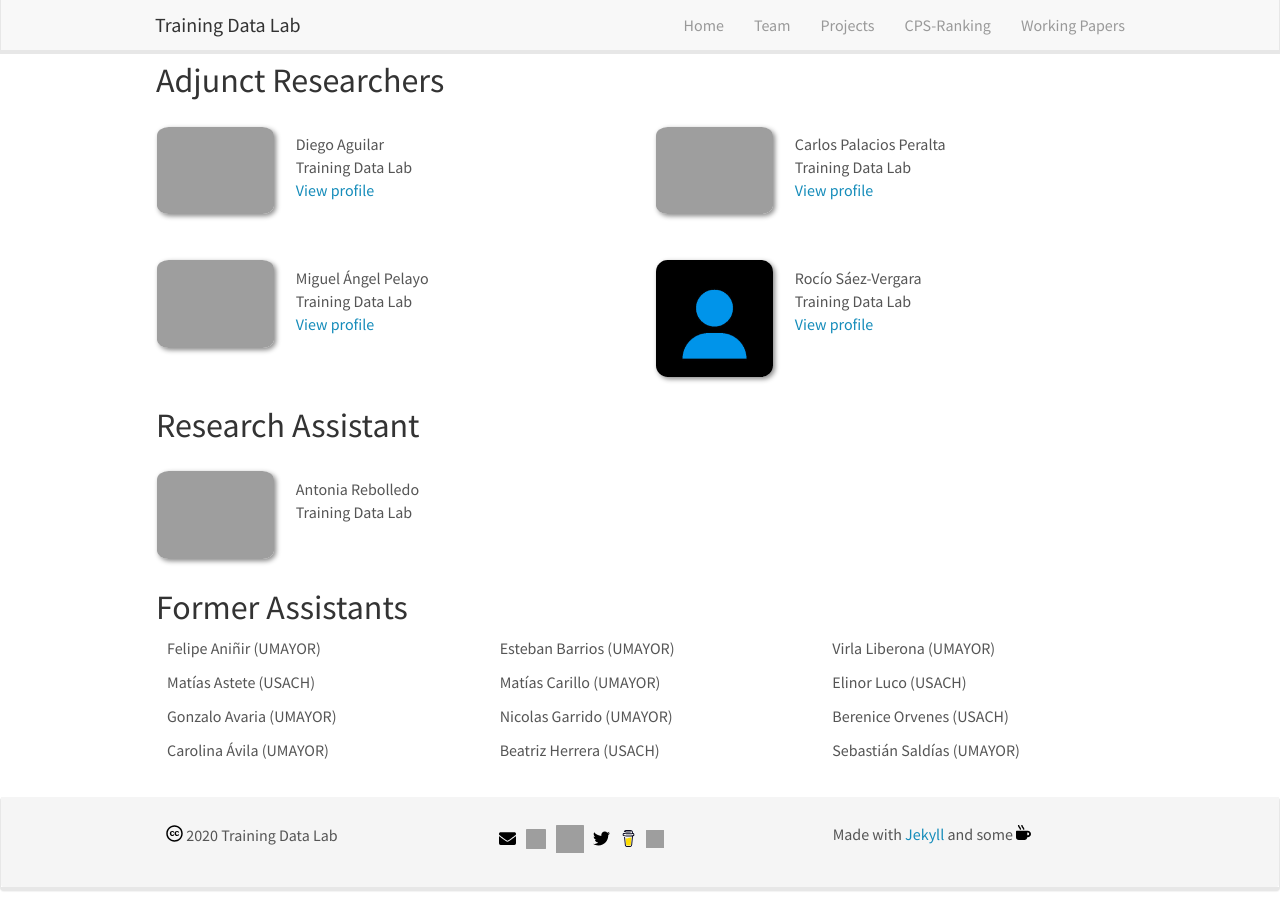
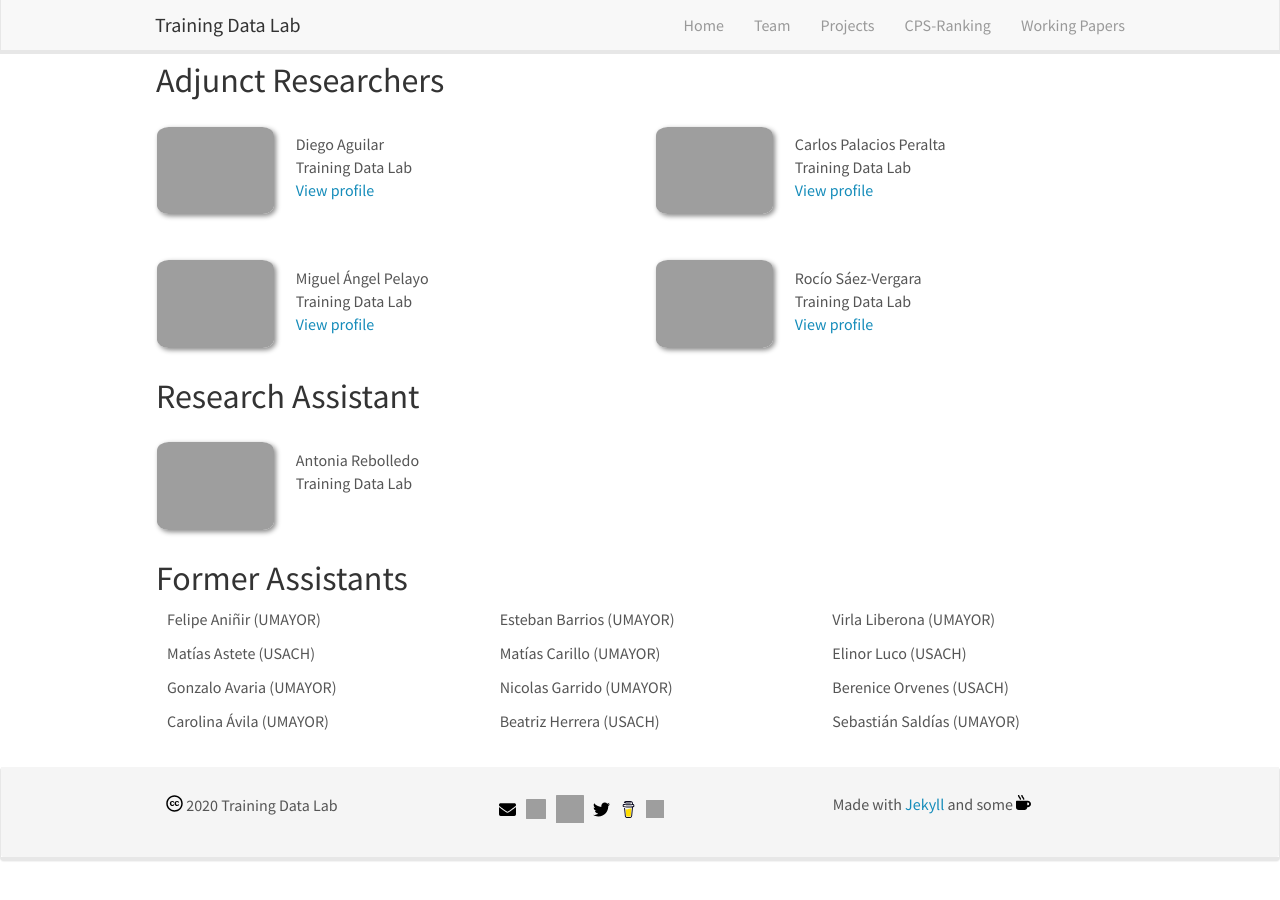
Before and after one commit to training-datalab/old-training-datalab.com, a Jekyll site: the page built from _pages/team.md, in a window 1280 px wide and 900 px high, scrolled down 791 px. Built offline with Jekyll 4.4.1, drawn with Linux system fonts in a browser that asks for light colours; nearby versions of some CDN libraries.

Commit message:
Update adjuncts.yml

```diff
--- a/_data/adjuncts.yml
+++ b/_data/adjuncts.yml
@@ -17,7 +17,7 @@
   website: <a href="/team/mapelayo">View profile</a>
 
 - name: Rocío Sáez-Vergara
-  photo: avatar.jpg
+  photo: rsaezvergara.jpg
   info: Training Data Lab
   email: rocio.saezvergara@training-datalab.com
   website: <a href="/team/rsaezvergara">View profile</a>
```
